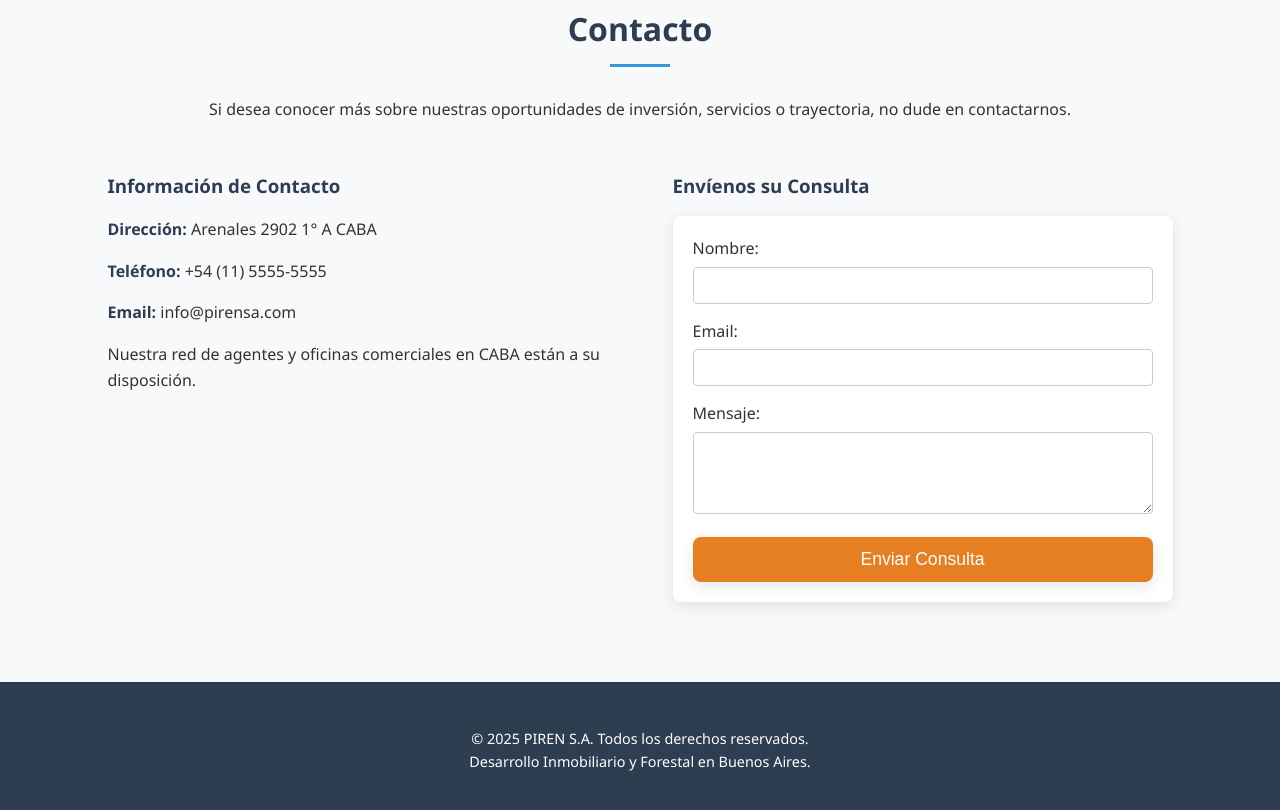
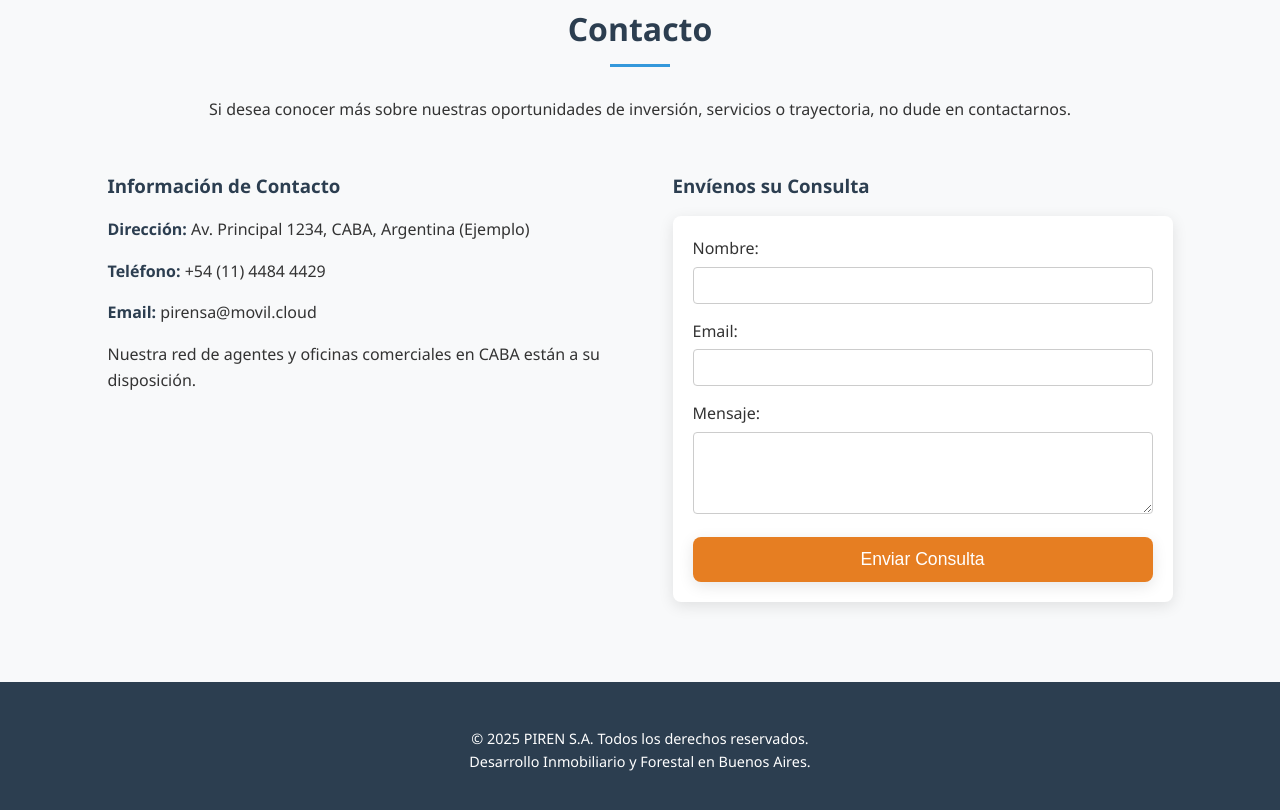
Before and after one commit to Movil2022/pirensa, a plain HTML site: page index.html in a window 1280 px wide. Shown: the part 3565-4375 px from the top of the page. Drawn offline with Linux system fonts and the light colour scheme.

Commit message:
Conactatos.html

```diff
--- a/index.html
+++ b/index.html
@@ -396,9 +396,9 @@
                 <div style="flex: 1; min-width: 280px; max-width: 500px;">
                     <h3 style="color: var(--primary-color); margin-bottom: 15px;">Información de Contacto</h3>
                     <div class="contact-details">
-                        <p><strong>Dirección:</strong> Arenales 2902 1° A CABA </p>
-                        <p><strong>Teléfono:</strong> +54 (11) 5555-5555 </p>
-                        <p><strong>Email:</strong> info@pirensa.com </p>
+                        <p><strong>Dirección:</strong> Av. Principal 1234, CABA, Argentina (Ejemplo)</p>
+                        <p><strong>Teléfono:</strong> +54 (11) 4484 4429 </p>
+                        <p><strong>Email:</strong> pirensa@movil.cloud </p>
                         <p>Nuestra red de agentes y oficinas comerciales en CABA están a su disposición.</p>
                     </div>
                 </div>
```
